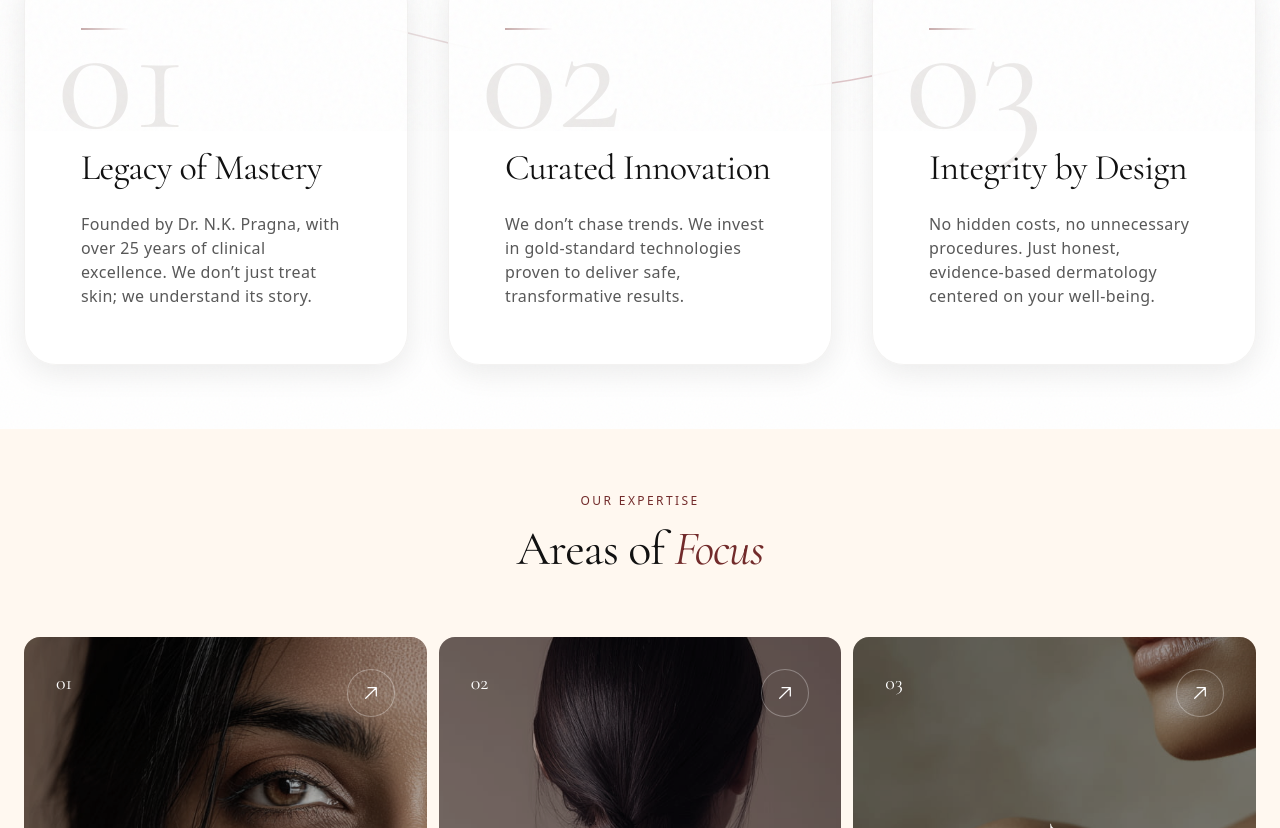
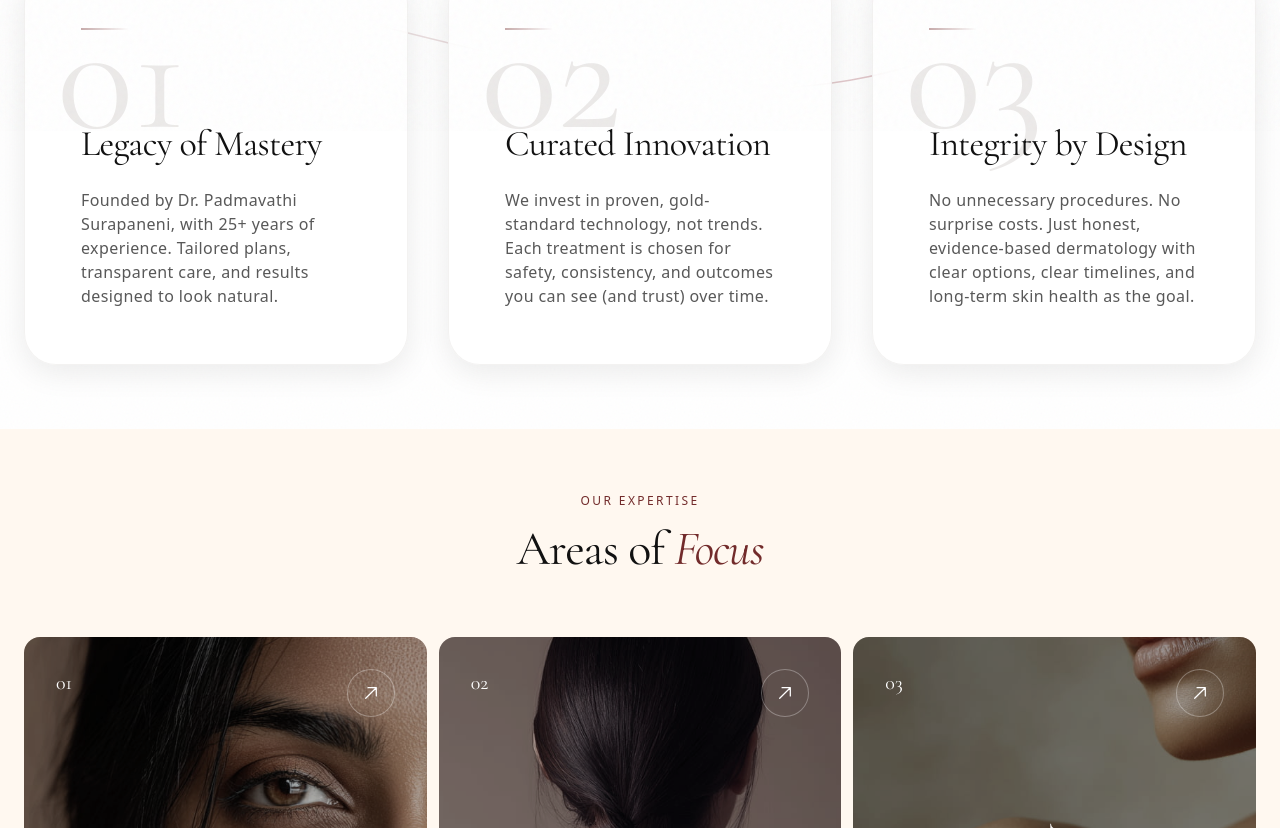
Before and after one commit to DrPragna/Pragna-Skin-Clinic-Website, a Next.js app: page / in a window 1280 px wide. Shown: the part 1069-1897 px from the top of the page. Built offline with nearby package versions, Linux system fonts and the light colour scheme; a web font is replaced by a local one.

Commit message:
Update WhyPragna section: fix founder name and balance card descriptions
- Correct Legacy of Mastery to Dr. Padmavathi Surapaneni with 25+ years
- Rewrite all three pillar descriptions for premium, cohesive voice
- Balance text length across all cards for visual consistency

```diff
--- a/components/sections/WhyPragna.tsx
+++ b/components/sections/WhyPragna.tsx
@@ -17,17 +17,17 @@ const pillars = [
   {
     number: '01',
     title: 'Legacy of\nMastery',
-    description: 'Founded by Dr. N.K. Pragna, with over 25 years of clinical excellence. We don’t just treat skin; we understand its story.',
+    description: "Founded by Dr. Padmavathi Surapaneni, with 25+ years of experience. Tailored plans, transparent care, and results designed to look natural.",
   },
   {
     number: '02',
     title: 'Curated\nInnovation',
-    description: 'We don’t chase trends. We invest in gold-standard technologies proven to deliver safe, transformative results.',
+    description: 'We invest in proven, gold-standard technology, not trends. Each treatment is chosen for safety, consistency, and outcomes you can see (and trust) over time.',
   },
   {
     number: '03',
     title: 'Integrity\nby Design',
-    description: 'No hidden costs, no unnecessary procedures. Just honest, evidence-based dermatology centered on your well-being.',
+    description: 'No unnecessary procedures. No surprise costs. Just honest, evidence-based dermatology with clear options, clear timelines, and long-term skin health as the goal.',
   },
 ];
 
```
